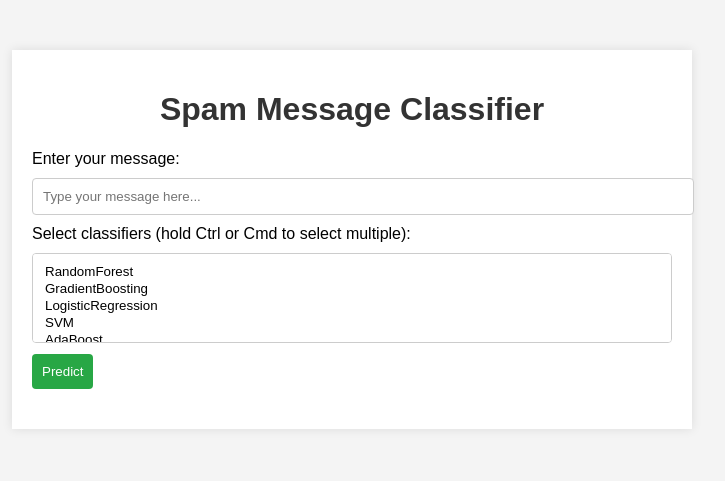
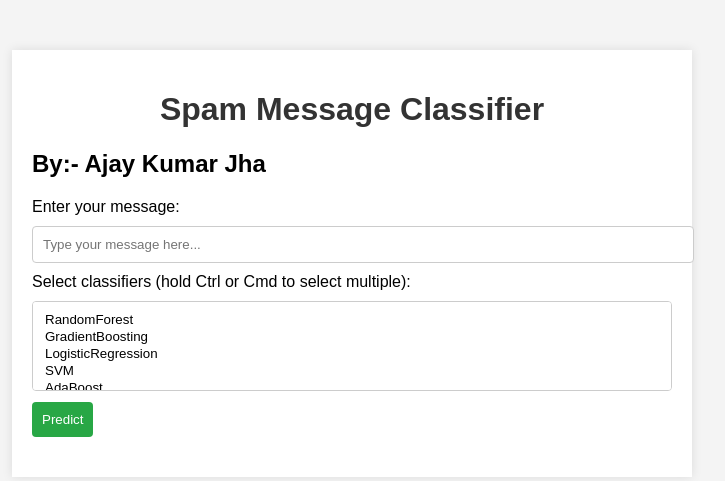
Before and after one commit to Ajaygenuinedoubt/SpamDetectorAjay, a Flask app: page / in a window 1280 px wide. Shown: the top 481 px of the page, without its empty margins (288-1013 px from the left). Run offline with Flask 3, Linux system fonts and the light colour scheme; parts of the project's set-up code (start-up, migrations or seed data) failed here and were passed over.

Commit message:
Second Commit

```diff
--- a/templates/index.html
+++ b/templates/index.html
@@ -148,6 +148,7 @@
 <body>
     <div class="container">
         <h1>Spam Message Classifier</h1>
+        <h2>By:- Ajay Kumar Jha</h2>
         <form method="POST" action="/predict">
             <label for="message">Enter your message:</label>
             <input type="text" id="message" name="message" placeholder="Type your message here..." required>
```
